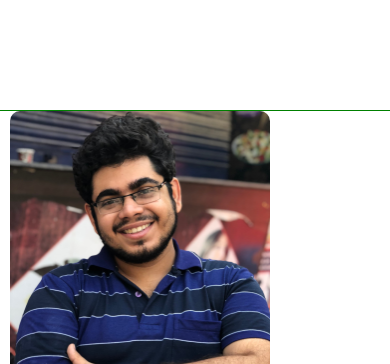
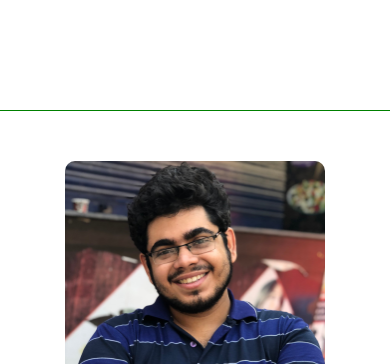
Before and after one commit to RamitVishwakarma/dscjss2020, a React app: page /team in a window 390 px wide. Shown: the part 1150-1514 px from the top of the page. Built offline with nearby package versions, Linux system fonts and the light colour scheme.

Commit message:
style fix

```diff
--- a/src/index.css
+++ b/src/index.css
@@ -106,16 +106,15 @@ body {
   margin-top: 80px;
   display: flex;
   width: 100%;
-  justify-content: flex-start;
+  justify-content: center;
   flex-wrap: wrap;
   border: 1px solid green;
 }
 .team__card {
-  padding-right: 110px!important;
+  padding: 50px;
   margin-bottom: 40px;
-  /* flex-basis: 20%; */
+  /* flex-basis: 25%; */
   display: flex;
-  align-items: flex-start;
   flex-direction: column;
 }
 .member__img {
@@ -175,7 +174,6 @@ body {
 
 .member__name {
   font-style: normal;
-  /* width: 100%; */
   font-weight: bold;
   font-size: 28px;
   line-height: 36px;
@@ -197,15 +195,14 @@ body {
   .world-img {
     left: 0%;
   }
+
   .flex__row {
     flex-direction: column;
     justify-content: center;
   }
   .page__headline {
     width: 100%;
-  }
-  .team__container{
-    justify-content: center;
+    text-align: center;
   }
 }
 /* Team Ends */
```
